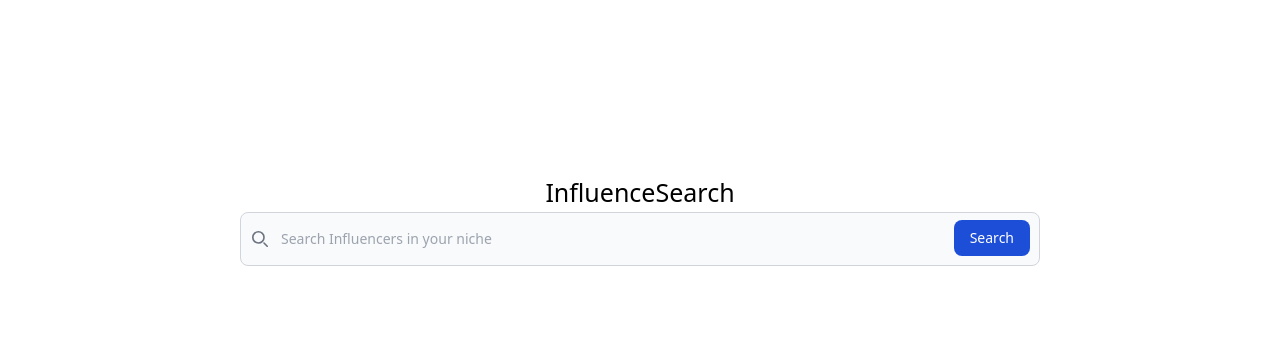
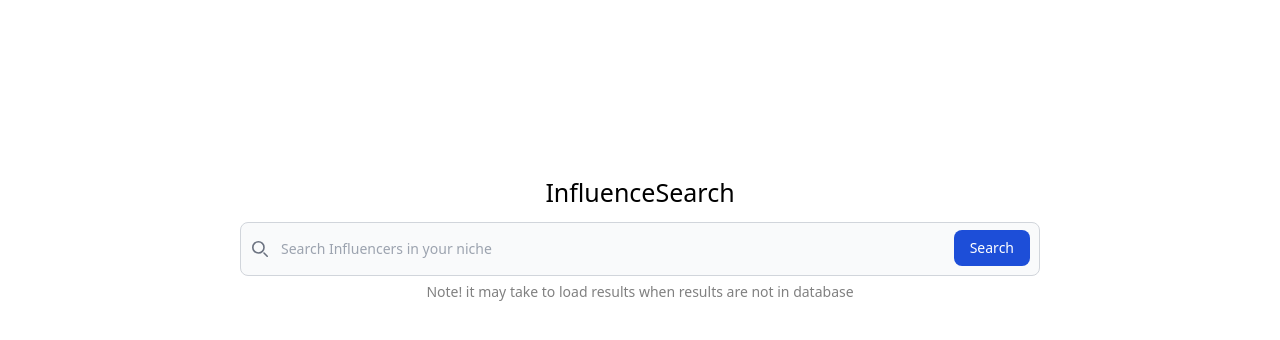
Before and after one commit to Frninezy/influencesearchfront, a plain HTML site: page index.html in a window 1280 px wide. Shown: the part 70-410 px from the top of the page. Drawn offline with nearby package versions, Linux system fonts and the light colour scheme.

Commit message:
Update index.html

```diff
--- a/index.html
+++ b/index.html
@@ -77,7 +77,7 @@
 
         <div class="main-part">
             <center>
-                <h3>InfluenceSearch</h3>
+                <h3 style="padding-bottom: 10px;">InfluenceSearch</h3>
             </center>
             <form id="search-form">
                 <label for="default-search" class="mb-2 text-sm font-medium text-gray-900 sr-only">Search</label>
@@ -95,6 +95,9 @@
                     <button type="submit"
                         class="text-white absolute right-2.5 bottom-2.5 bg-blue-700 hover:bg-blue-800 focus:ring-4 focus:outline-none focus:ring-blue-300 font-medium rounded-lg text-sm px-4 py-2">Search</button>
                 </div>
+                <center>
+                    <p style="padding-top: 5px; font-size: 14px; color: gray;">Note! it may take to load results when results are not in database</p>
+                </center>
             </form>
         </div>
     </div>
```
